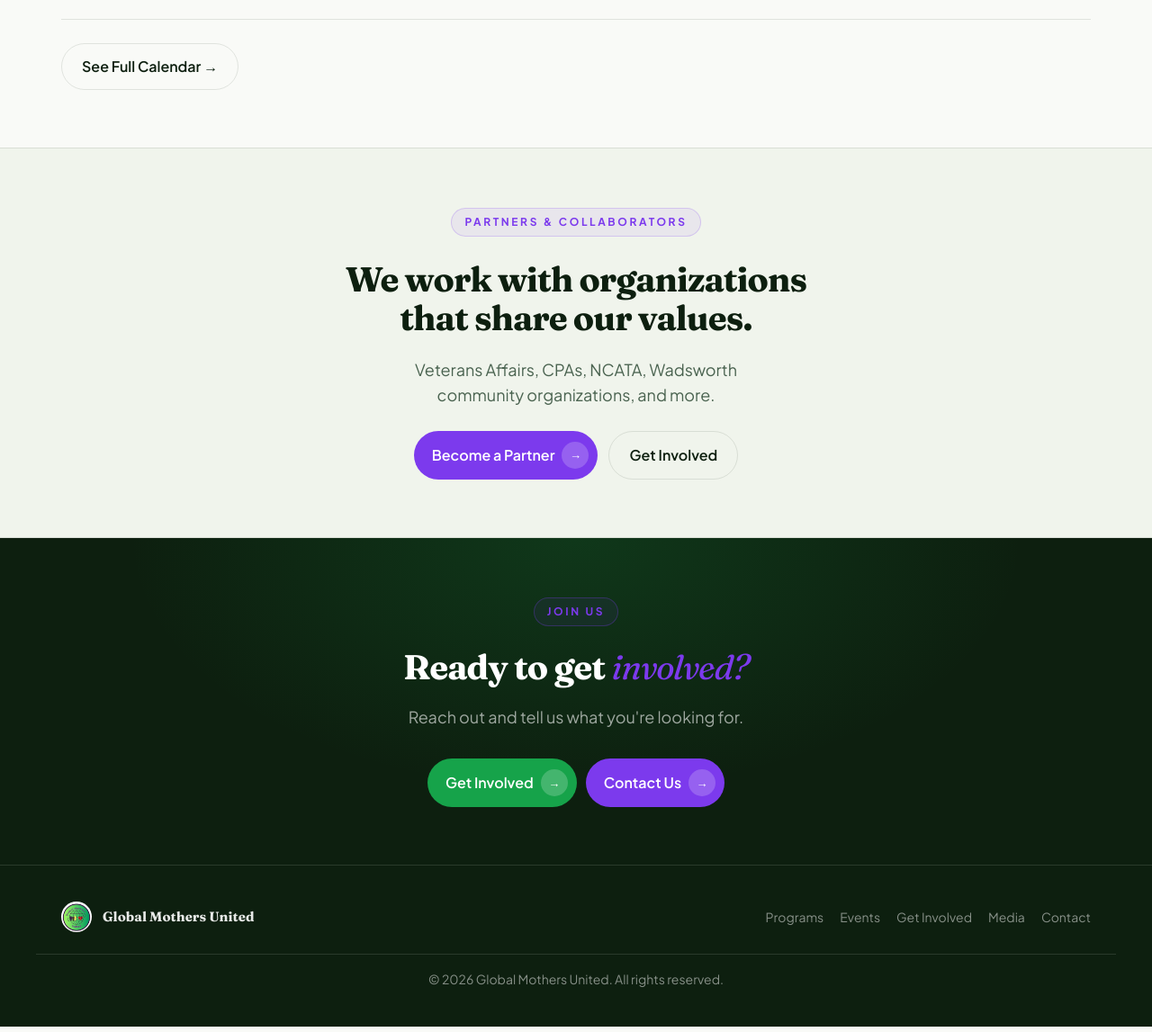
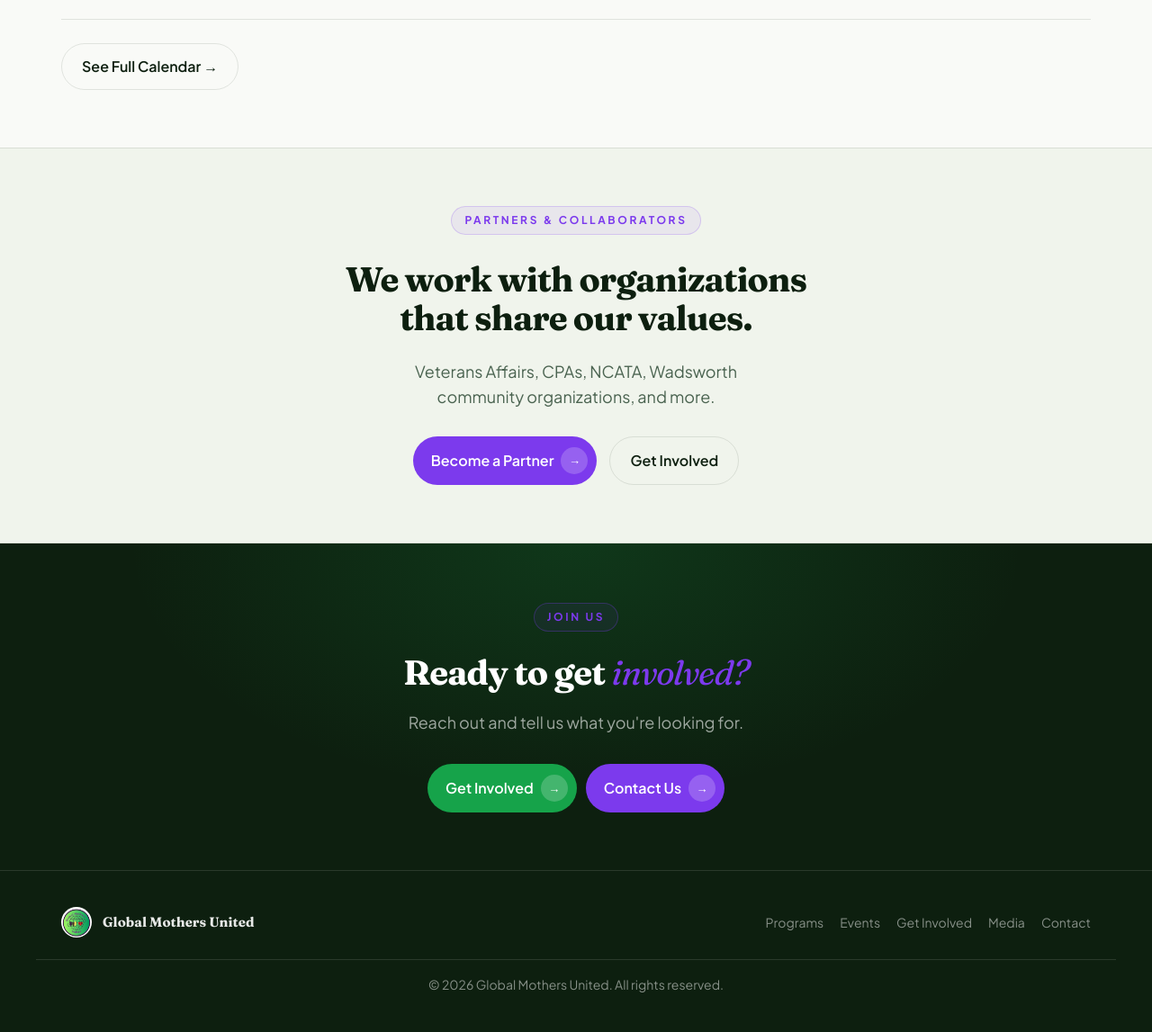
Before and after one commit to AmmarMetaphor/global-mothers-united-wordpress, a WordPress theme: template front-page.php in a window 1280 px wide. Shown: the part 2661-3808 px from the top of the page at 90% size. Run offline with PHP 8.4 and a stand-in for WordPress, Linux system fonts and the light colour scheme; the site name, menu and one post (Sample post) are stand-ins, and other content is empty; some web fonts are replaced.

Commit message:
Fix Partners CTA vertical spacing

```diff
--- a/assets/css/site.css
+++ b/assets/css/site.css
@@ -211,7 +211,17 @@ header::before{content:"";position:absolute;bottom:-100px;left:-60px;width:380px
 .ebadge-g{background:rgba(29,185,84,.1);color:var(--green-mid)}
 .ebadge-p{background:rgba(124,58,237,.09);color:var(--purple-soft)}
 
-/* .partner-band is styled via the shared .cta-band rules above. */
+/* ---- Partners & Collaborators: dedicated component, deterministic spacing ----
+   Uses a column flex container: flex-item siblings never margin-collapse,
+   so each gap below is exactly the declared value regardless of adjoining
+   element defaults. Intentionally decoupled from .cta-band so this section's
+   spacing can't be shifted by an unrelated shared-class edit again. */
+.partners-cta{background:var(--cream-deep);border-top:1px solid var(--hairline);border-bottom:1px solid var(--hairline);padding:var(--space-xl) 0;text-align:center}
+.partners-cta .wrap{display:flex;flex-direction:column;align-items:center}
+.partners-cta-eyebrow{margin:0 0 28px}
+.partners-cta-title{margin:0;max-width:24ch;line-height:1.12}
+.partners-cta-copy{margin:24px 0 0;max-width:50ch;color:var(--slate);line-height:1.55;text-wrap:balance}
+.partners-cta-actions{margin:30px 0 0;display:flex;gap:14px;justify-content:center;flex-wrap:wrap}
 
 .final{background:var(--ink);color:#fff;text-align:center;position:relative;overflow:hidden}
 .final::after{content:"";position:absolute;inset:0;background:radial-gradient(ellipse at 50% 0%,rgba(29,185,84,.16),transparent 55%);pointer-events:none}
@@ -407,4 +417,8 @@ body.gmu-media .ptag.g:hover{background:var(--green-mid);color:#fff}
 
   .cta-band .eyebrow{margin-bottom:22px}
   .cta-band p{margin:18px auto 22px}
+
+  .partners-cta-eyebrow{margin-bottom:24px}
+  .partners-cta-copy{margin-top:20px}
+  .partners-cta-actions{margin-top:24px}
 }
--- a/front-page.php
+++ b/front-page.php
@@ -157,12 +157,12 @@ get_header();
 </section>
 
 <!-- PARTNER BAND -->
-<div class="partner-band cta-band">
+<div class="partner-band partners-cta">
   <div class="wrap">
-    <span class="eyebrow p rv">Partners & Collaborators</span>
-    <h2 class="rv d1">We work with organizations that share our values.</h2>
-    <p class="rv d2">Veterans Affairs, CPAs, NCATA, Wadsworth community organizations, and more.</p>
-    <div class="cta-row rv">
+    <span class="eyebrow p rv partners-cta-eyebrow">Partners & Collaborators</span>
+    <h2 class="rv d1 partners-cta-title">We work with organizations that share our values.</h2>
+    <p class="rv d2 partners-cta-copy">Veterans Affairs, CPAs, NCATA, Wadsworth community organizations, and more.</p>
+    <div class="rv partners-cta-actions">
       <a class="btn btn-p" href="<?php echo esc_url( home_url( '/contact/' ) ); ?>">Become a Partner <span class="arr">→</span></a>
       <a class="btn btn-ghost" href="<?php echo esc_url( home_url( '/get-involved/' ) ); ?>">Get Involved</a>
     </div>
--- a/style.css
+++ b/style.css
@@ -3,6 +3,6 @@ Theme Name: Global Mothers United Preview
 Theme URI: https://globalmothersunited.com/
 Author: Global Mothers United
 Description: Custom WordPress theme converted from the supplied Global Mothers United HTML website.
-Version: 2.0.0-preview
+Version: 2.0.1-preview
 Text Domain: global-mothers-united
 */
```
